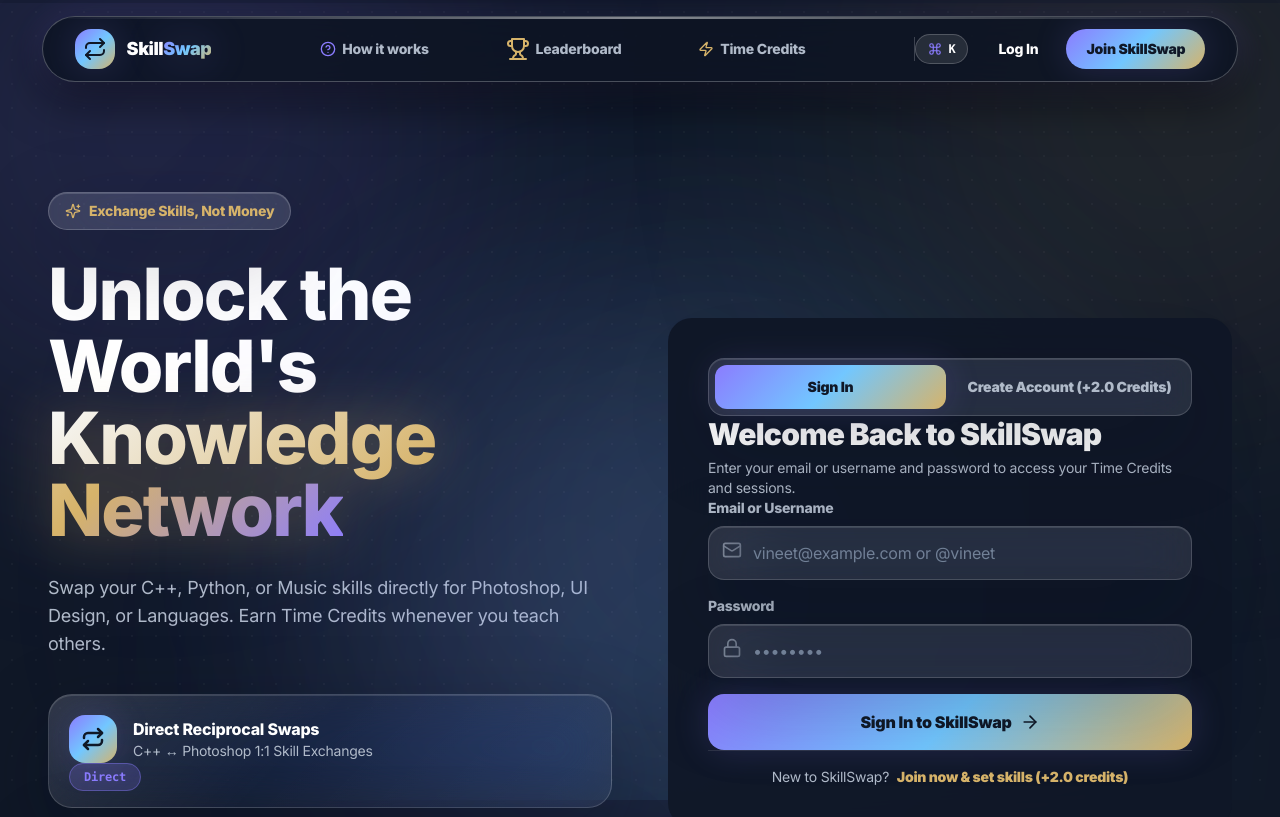
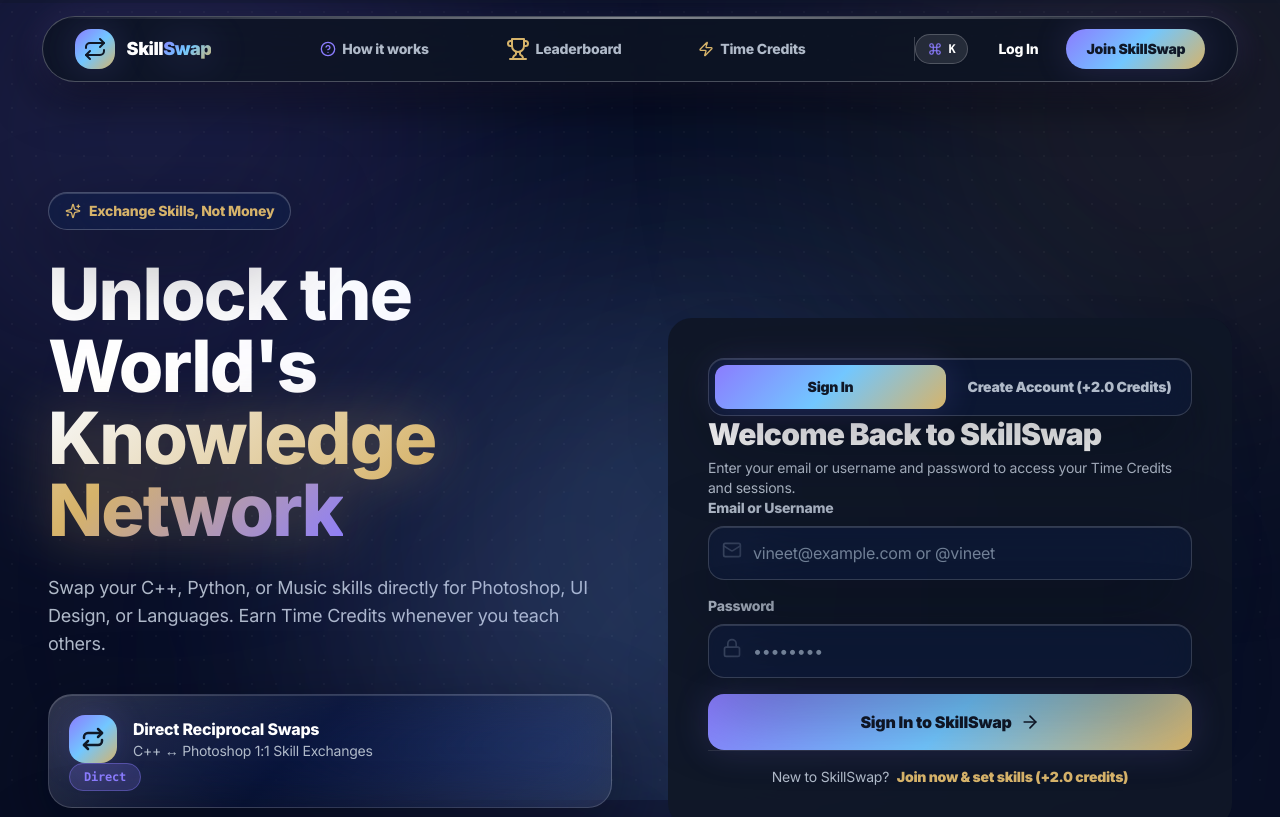
Before and after one commit to vineeth34064/skillswap, a React (Vite) app in the folder apps/web/: page /login in a window 1280 px wide. Shown: the top 817 px of the page. Built offline with nearby package versions, Linux system fonts and the light colour scheme.

Commit message:
style: apply sleek rich dark blue background palette throughout platform

```diff
--- a/apps/web/index.html
+++ b/apps/web/index.html
@@ -6,15 +6,15 @@
     <meta name="viewport" content="width=device-width, initial-scale=1.0, maximum-scale=1.0, user-scalable=no" />
     <title>SkillSwap — Exchange Skills, Not Money</title>
     <meta name="description" content="SkillSwap is a peer-to-peer skill exchange platform where people exchange time and knowledge instead of money." />
-    <meta name="theme-color" content="#101827" />
+    <meta name="theme-color" content="#080E24" />
     <link rel="manifest" href="/manifest.json" />
     <!-- Fonts -->
     <link rel="preconnect" href="https://fonts.googleapis.com">
     <link rel="preconnect" href="https://fonts.gstatic.com" crossorigin>
     <link href="https://fonts.googleapis.com/css2?family=Inter:wght@300;400;500;600;700;800;900&family=Geist:wght@300;400;500;600;700;800;900&display=swap" rel="stylesheet">
   </head>
-  <body class="bg-[#101827] text-[#F7F9FC] font-sans antialiased min-h-screen selection:bg-[#8B7CFF] selection:text-white overflow-x-hidden w-full">
-    <div id="root" class="min-h-screen w-full overflow-x-hidden"></div>
+  <body class="bg-[#080E24] text-[#F7F9FC] font-sans antialiased min-h-screen selection:bg-[#8B7CFF] selection:text-white overflow-x-hidden w-full">
+    <div id="root" class="min-h-screen w-full overflow-x-hidden bg-[#080E24]"></div>
     <script type="module" src="/src/main.jsx"></script>
   </body>
 </html>
--- a/apps/web/src/App.jsx
+++ b/apps/web/src/App.jsx
@@ -56,7 +56,7 @@ const AppContent = () => {
   };
 
   return (
-    <div className="min-h-screen flex flex-col bg-[#101827] text-[#F7F9FC] relative selection:bg-[#8B7CFF] selection:text-white">
+    <div className="min-h-screen flex flex-col bg-[#080E24] text-[#F7F9FC] relative selection:bg-[#8B7CFF] selection:text-white">
       <ScrollProgressBar />
       <AmbientBackground />
 
--- a/apps/web/src/components/landing/AtmosphericBackground.jsx
+++ b/apps/web/src/components/landing/AtmosphericBackground.jsx
@@ -4,20 +4,20 @@ import { motion, useScroll, useTransform } from 'framer-motion';
 const AtmosphericBackground = () => {
   const [cursorPos, setCursorPos] = useState({ x: -500, y: -500 });
 
-  // Scroll-driven background color interpolation across sections
+  // Scroll-driven dark blue background color interpolation across sections
   const { scrollYProgress } = useScroll();
 
   const backgroundColor = useTransform(
     scrollYProgress,
     [0, 0.15, 0.32, 0.48, 0.65, 0.82, 1],
     [
-      '#101827', // Hero: Midnight Navy
-      '#141D32', // Skills: Indigo Navy
-      '#101C2D', // Match: Violet Navy
-      '#1B1C29', // Time: Warm Midnight
-      '#101C2D', // Session: Blue Midnight
-      '#111B30', // Network: Indigo Blue
-      '#0B1220'  // Final CTA: Deep Midnight
+      '#080E24', // Hero: Deep Dark Blue
+      '#0A1330', // Skills: Midnight Sapphire Blue
+      '#09122C', // Match: Royal Dark Blue
+      '#0D183E', // Time: Deep Indigo Dark Blue
+      '#08102B', // Session: Ocean Midnight Blue
+      '#0A1435', // Network: Midnight Dark Blue
+      '#060B1C'  // Final CTA: Deep Dark Blue Abyss
     ]
   );
 
--- a/apps/web/src/index.css
+++ b/apps/web/src/index.css
@@ -4,7 +4,7 @@
 
 @layer base {
   html, body {
-    background-color: #101827;
+    background-color: #080E24; /* Deep Dark Blue */
     color: #F7F9FC;
     font-family: 'Inter', 'Geist', sans-serif;
     overflow-x: hidden;
@@ -16,27 +16,27 @@
 
 /* Smoked Crystal Liquid Glass Material System */
 .liquid-glass-base {
-  background: rgba(255, 255, 255, 0.10);
-  backdrop-filter: blur(28px) saturate(150%);
-  -webkit-backdrop-filter: blur(28px) saturate(150%);
+  background: rgba(14, 26, 58, 0.55);
+  backdrop-filter: blur(28px) saturate(160%);
+  -webkit-backdrop-filter: blur(28px) saturate(160%);
   border: 1px solid rgba(255, 255, 255, 0.16);
-  box-shadow: 0 25px 80px rgba(8, 15, 30, 0.25), inset 0 1px 0 rgba(255, 255, 255, 0.12);
+  box-shadow: 0 25px 80px rgba(4, 8, 20, 0.4), inset 0 1px 0 rgba(255, 255, 255, 0.14);
 }
 
 .liquid-glass-premium {
-  background: rgba(255, 255, 255, 0.13);
-  backdrop-filter: blur(35px) saturate(160%);
-  -webkit-backdrop-filter: blur(35px) saturate(160%);
-  border: 1px solid rgba(255, 255, 255, 0.20);
-  box-shadow: 0 25px 80px rgba(8, 15, 30, 0.28), inset 0 1px 0 rgba(255, 255, 255, 0.14);
+  background: rgba(16, 30, 68, 0.65);
+  backdrop-filter: blur(35px) saturate(170%);
+  -webkit-backdrop-filter: blur(35px) saturate(170%);
+  border: 1px solid rgba(255, 255, 255, 0.22);
+  box-shadow: 0 25px 80px rgba(4, 8, 20, 0.5), inset 0 1px 0 rgba(255, 255, 255, 0.16);
 }
 
 .liquid-glass-highlight {
   background: linear-gradient(
     135deg,
-    rgba(255, 255, 255, 0.14),
-    rgba(255, 255, 255, 0.03) 45%,
-    rgba(255, 255, 255, 0.06)
+    rgba(255, 255, 255, 0.16),
+    rgba(14, 26, 58, 0.3) 45%,
+    rgba(255, 255, 255, 0.08)
   );
 }
 
@@ -52,7 +52,7 @@
   inset: 0;
   background: radial-gradient(
     400px circle at var(--mouse-x, 50%) var(--mouse-y, 50%),
-    rgba(255, 255, 255, 0.12),
+    rgba(255, 255, 255, 0.15),
     transparent 50%
   );
   pointer-events: none;
```
